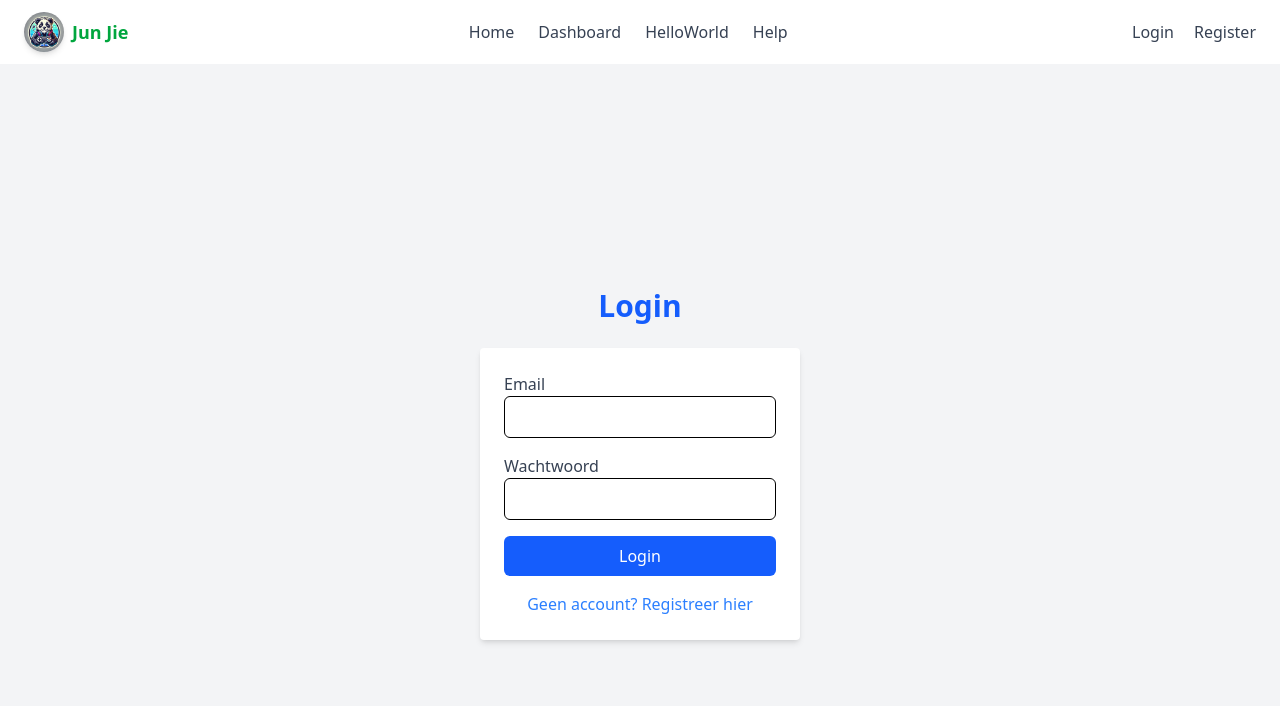
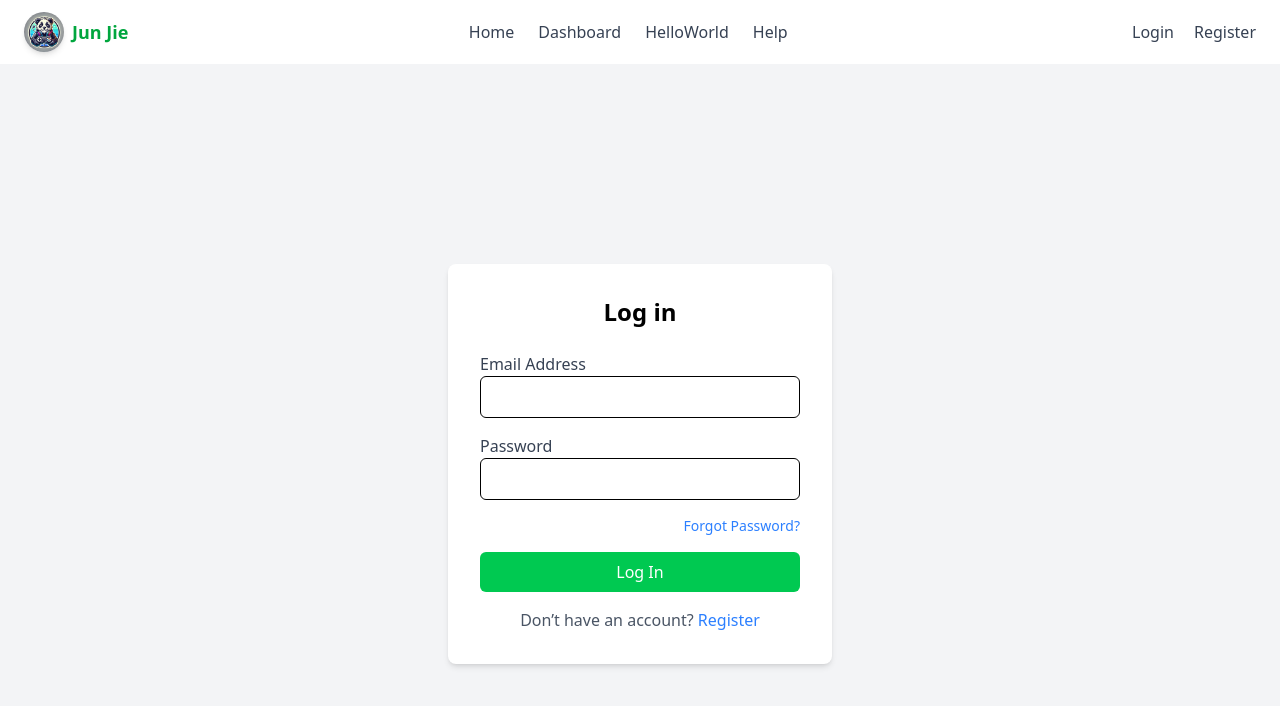
Before and after one commit to JunJieLin1/FrameWorkVue, a Vue app: page /login in a window 1280 px wide. Shown: the top 706 px of the page. Built offline with nearby package versions, Linux system fonts and the light colour scheme.

Commit message:
Profile Dropdown
Een dropdown met setting en uitloggen er in. Profile image toegevoegd

```diff
--- a/src/components/LoginPage.vue
+++ b/src/components/LoginPage.vue
@@ -1,57 +1,74 @@
 <template>
-    <div class="flex flex-col items-center justify-center min-h-screen bg-gray-100">
-      <h2 class="text-3xl font-bold mb-6 text-blue-600">Login</h2>
+  <div class="flex items-center justify-center min-h-screen bg-gray-100">
+    <div class="bg-white p-8 rounded-lg shadow-md w-96">
+      <h2 class="text-2xl font-bold text-center mb-6">Log in</h2>
 
-      <form @submit.prevent="login" class="bg-white p-6 rounded shadow-md w-80">
+      <form @submit.prevent="login">
         <div class="mb-4">
-          <label class="block text-gray-700">Email</label>
+          <label class="block text-gray-700">Email Address</label>
           <input type="email" v-model="email" required
             class="w-full px-4 py-2 border rounded-md focus:outline-none focus:ring-2 focus:ring-blue-600">
         </div>
 
         <div class="mb-4">
-          <label class="block text-gray-700">Wachtwoord</label>
+          <label class="block text-gray-700">Password</label>
           <input type="password" v-model="password" required minlength="6"
             class="w-full px-4 py-2 border rounded-md focus:outline-none focus:ring-2 focus:ring-blue-600">
         </div>
 
+        <div class="text-right text-blue-500 text-sm mb-4">
+          <router-link to="/reset-password" class="hover:underline">Forgot Password?</router-link>
+        </div>
+
         <button type="submit"
-          class="w-full bg-blue-600 text-white py-2 rounded-md hover:bg-blue-700 transition">Login</button>
+          class="w-full bg-green-500 text-white py-2 rounded-md hover:bg-green-600 transition">
+          Log In
+        </button>
 
-        <div class="text-center mt-4">
-          <router-link to="/register" class="text-blue-500 hover:underline">Geen account? Registreer hier</router-link>
-        </div>
+        <p class="text-center text-gray-600 mt-4">
+          Don’t have an account?
+          <router-link to="/register" class="text-blue-500 hover:underline">Register</router-link>
+        </p>
       </form>
 
-      <p v-if="errorMessage" class="text-red-500 mt-4">{{ errorMessage }}</p>
+      <p v-if="errorMessage" class="text-red-500 text-center mt-4">{{ errorMessage }}</p>
+    </div>
   </div>
 </template>
 
 <script>
 import axios from "axios";
+import { useRouter } from "vue-router";
+import { ref } from "vue";
 
 export default {
-    data() {
-      return {
-        email: "",
-        password: "",
-        errorMessage: ""
-      };
-    },
-    methods: {
-      async login() {
+  setup() {
+    const email = ref("");
+    const password = ref("");
+    const errorMessage = ref("");
+    const router = useRouter();
+
+    const login = async () => {
       try {
         const response = await axios.post("http://localhost:5000/login", {
-            email: this.email,
-            password: this.password
+          email: email.value,
+          password: password.value
         });
 
+        // ✅ Token opslaan in localStorage en pagina herladen
         localStorage.setItem("token", response.data.token);
-          this.$router.push("/dashboard");
+
+        // ✅ Router stuurt naar dashboard en herlaadt pagina
+        router.push("/dashboard");
+        setTimeout(() => {
+          window.location.reload(); // Zorgt ervoor dat Navbar direct update
+        }, 100);
       } catch (error) {
-          this.errorMessage = "Ongeldige login gegevens!";
+        errorMessage.value = "Ongeldige login gegevens!";
       }
-      }
+    };
+
+    return { email, password, errorMessage, login };
   }
 };
 </script>
--- a/src/components/Navbar.vue
+++ b/src/components/Navbar.vue
@@ -14,7 +14,7 @@
       <router-link to="/help" class="hover:text-blue-500">Help</router-link>
     </div>
 
-    <!-- Login / Register -->
+    <!-- Login / Register of Profiel -->
     <div class="flex space-x-4">
       <router-link v-if="!isAuthenticated" to="/login" class="flex items-center space-x-1 text-gray-700 hover:text-blue-500">
         <i class="fas fa-user"></i>
@@ -24,28 +24,31 @@
         <i class="fas fa-user-plus"></i>
         <span>Register</span>
       </router-link>
-      <button v-if="isAuthenticated" @click="logout" class="flex items-center space-x-1 text-gray-700 hover:text-red-500">
-        <i class="fas fa-sign-out-alt"></i>
-        <span>Uitloggen</span>
-      </button>
+
+      <!-- Profiel dropdown alleen tonen als ingelogd -->
+      <ProfileDropdown v-if="isAuthenticated" />
     </div>
   </nav>
 </template>
 
 <script>
-import { useRouter } from "vue-router";
+import { ref, onMounted, watchEffect } from "vue";
+import ProfileDropdown from "@/components/ProfileDropdown.vue";
 
 export default {
+  components: { ProfileDropdown },
   setup() {
-    const router = useRouter();
-    const isAuthenticated = !!localStorage.getItem("token");
+    const isAuthenticated = ref(false);
 
-    const logout = () => {
-      localStorage.removeItem("token");
-      router.push("/login");
+    // ✅ Check direct of gebruiker is ingelogd bij het laden
+    const checkAuth = () => {
+      isAuthenticated.value = !!localStorage.getItem("token");
     };
 
-    return { isAuthenticated, logout };
+    onMounted(checkAuth);
+    watchEffect(checkAuth); // ✅ Zorgt ervoor dat navbar meteen update bij login/logout
+
+    return { isAuthenticated };
   }
 };
 </script>
--- /dev/null
+++ b/src/components/ProfileDropdown.vue
@@ -0,0 +1,51 @@
+<template>
+    <div class="relative">
+      <!-- Profielknop -->
+      <button @click="toggleDropdown" class="flex items-center space-x-2 focus:outline-none">
+        <img :src="userImage" alt="User" class="h-10 w-10 rounded-full border shadow-md">
+        <span class="text-gray-700 font-medium">Profile</span>
+      </button>
+
+      <!-- Dropdown menu -->
+      <div v-if="dropdownOpen" class="absolute right-0 mt-2 w-40 bg-white rounded-md shadow-lg border">
+        <ul class="py-2">
+          <li>
+            <router-link to="/settings" class="block px-4 py-2 text-gray-700 hover:bg-gray-100">
+              Settings
+            </router-link>
+          </li>
+          <li>
+            <button @click="logout" class="w-full text-left px-4 py-2 text-red-500 hover:bg-gray-100">
+              Logout
+            </button>
+          </li>
+        </ul>
+      </div>
+    </div>
+  </template>
+
+  <script>
+  import { ref } from "vue";
+  import { useRouter } from "vue-router";
+
+  export default {
+    setup() {
+      const router = useRouter();
+      const dropdownOpen = ref(false);
+      const userImage = ref("/src/assets/user.png"); // Zorg dat dit bestand bestaat
+
+      const toggleDropdown = () => {
+        dropdownOpen.value = !dropdownOpen.value;
+      };
+
+      const logout = () => {
+        localStorage.removeItem("token");
+        dropdownOpen.value = false;
+        router.push("/login");
+        location.reload(); // Zorgt ervoor dat de UI direct wordt bijgewerkt
+      };
+
+      return { dropdownOpen, toggleDropdown, logout, userImage };
+    }
+  };
+  </script>
```
Lines whose indentation alone changed are shown as unchanged.
